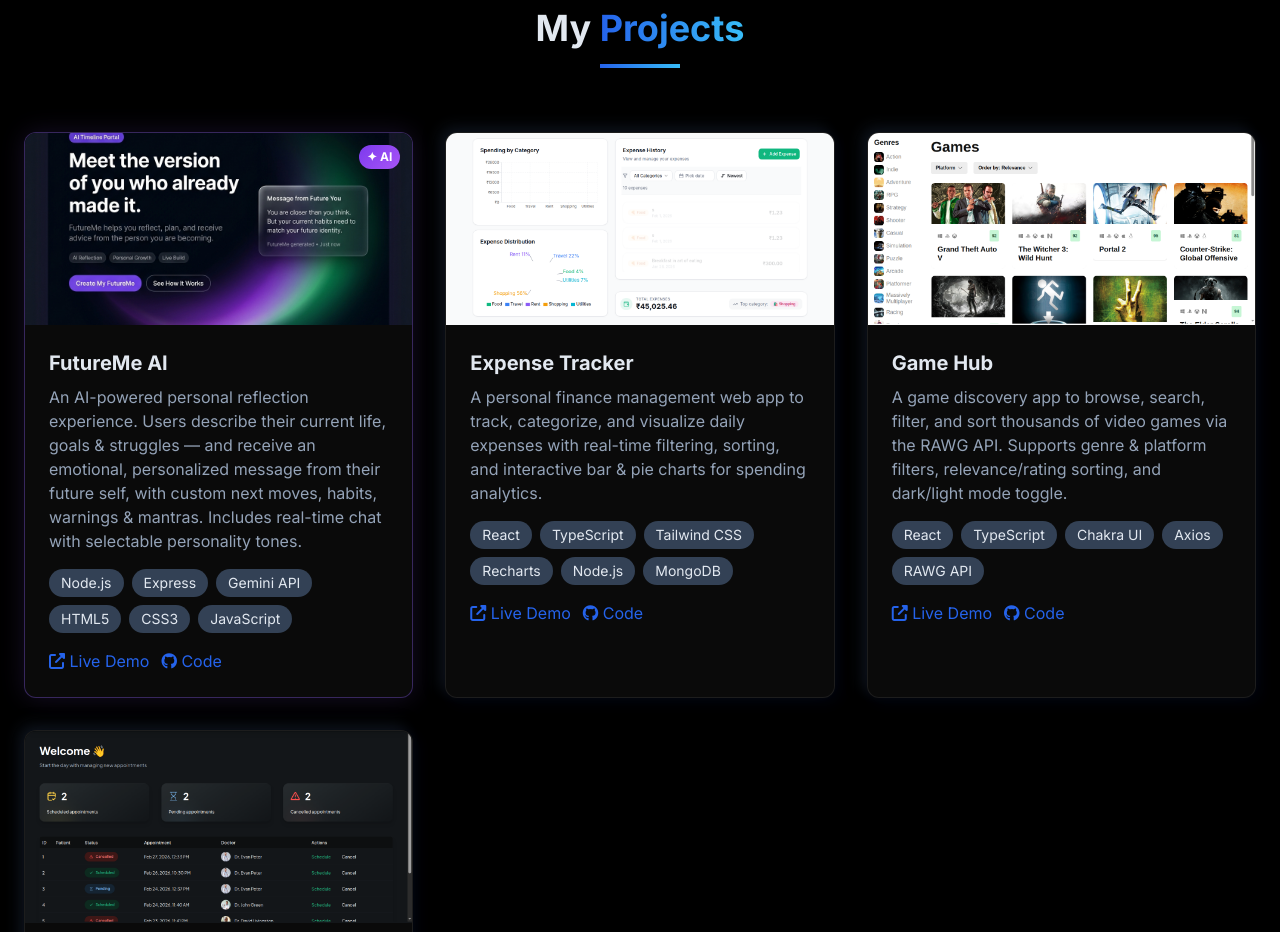
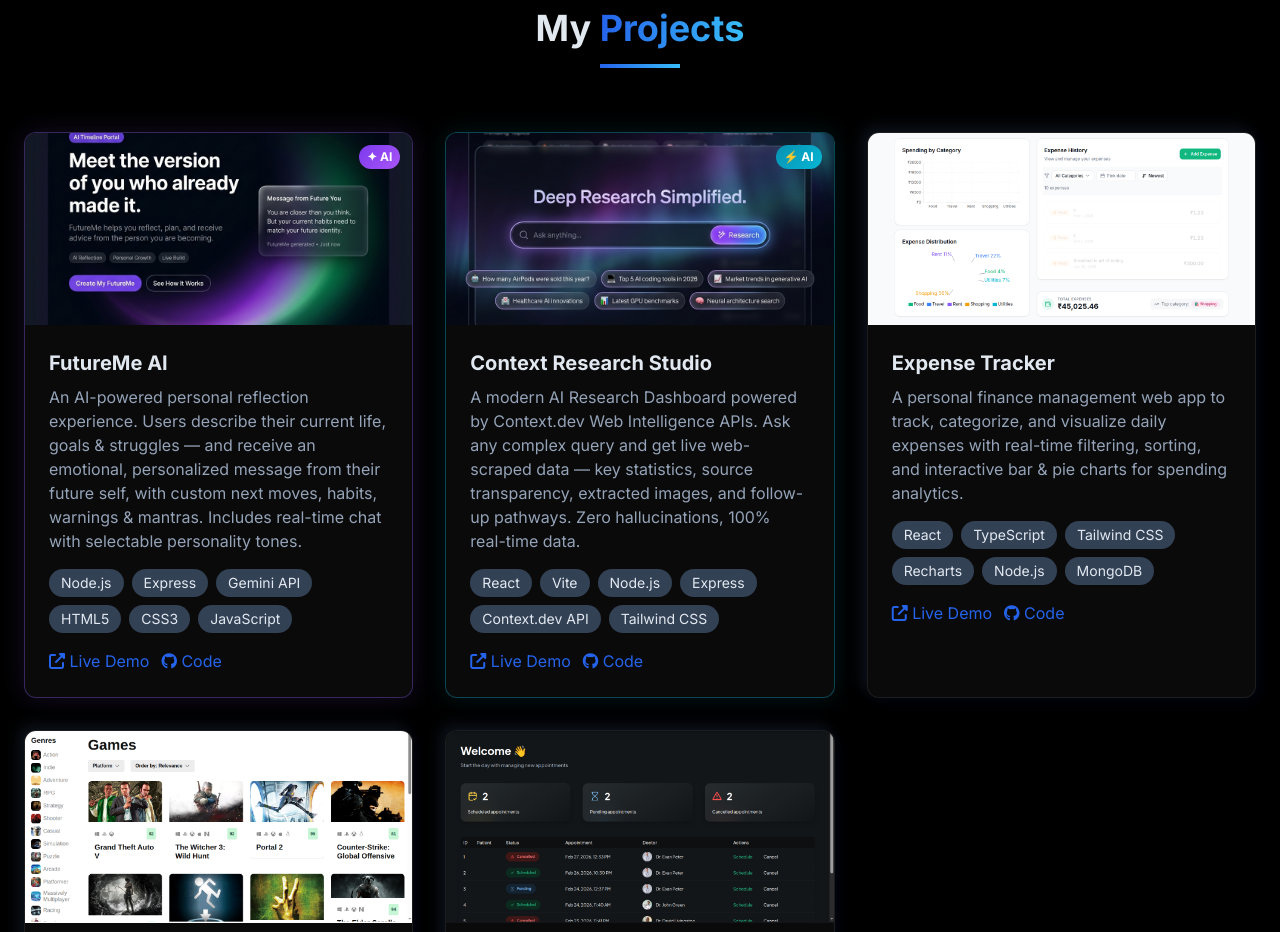
Before and after one commit to RobertBhanuPrasad/portfolio, a plain HTML site: page index.html in a window 1280 px wide. Shown: the part 3880-4812 px from the top of the page. Drawn offline with nearby package versions, Linux system fonts and the light colour scheme.

Commit message:
feat:projects section is updated

```diff
--- a/index.html
+++ b/index.html
@@ -551,7 +551,40 @@
                     </div>
                 </div>
 
-                <!-- Project 1: Expense Tracker -->
+                <!-- Project 1: Context Research Studio -->
+                <div class="project-card rounded-xl overflow-hidden card-hover relative" style="border: 1px solid rgba(6,182,212,0.35); box-shadow: 0 0 24px rgba(6,182,212,0.12);">
+                    <!-- Featured badge -->
+                    <div class="absolute top-3 right-3 z-10 px-2 py-1 rounded-full text-xs font-bold text-white" style="background: linear-gradient(135deg, #0891b2, #06b6d4);">⚡ AI</div>
+                    <div class="h-48 overflow-hidden">
+                        <img src="Images/context-research-studio.png"
+                             alt="Context Research Studio"
+                             class="w-full h-full object-cover transition-transform duration-500 hover:scale-105">
+                    </div>
+                    <div class="p-6">
+                        <h3 class="text-xl font-bold mb-2">Context Research Studio</h3>
+                        <p class="text-muted mb-4">
+                            A modern AI Research Dashboard powered by Context.dev Web Intelligence APIs. Ask any complex query and get live web-scraped data — key statistics, source transparency, extracted images, and follow-up pathways. Zero hallucinations, 100% real-time data.
+                        </p>
+                        <div class="flex flex-wrap gap-2 mb-4">
+                            <span class="px-3 py-1 bg-slate-700 rounded-full text-sm">React</span>
+                            <span class="px-3 py-1 bg-slate-700 rounded-full text-sm">Vite</span>
+                            <span class="px-3 py-1 bg-slate-700 rounded-full text-sm">Node.js</span>
+                            <span class="px-3 py-1 bg-slate-700 rounded-full text-sm">Express</span>
+                            <span class="px-3 py-1 bg-slate-700 rounded-full text-sm">Context.dev API</span>
+                            <span class="px-3 py-1 bg-slate-700 rounded-full text-sm">Tailwind CSS</span>
+                        </div>
+                        <div class="flex space-x-3">
+                            <a href="https://voice-research-agent.vercel.app/" target="_blank" class="text-primary hover:text-secondary">
+                                <i class="fas fa-external-link-alt"></i> Live Demo
+                            </a>
+                            <a href="https://github.com/RobertBhanuPrasad/voice-research-agent" target="_blank" class="text-primary hover:text-secondary">
+                                <i class="fab fa-github"></i> Code
+                            </a>
+                        </div>
+                    </div>
+                </div>
+
+                <!-- Project 2: Expense Tracker -->
                 <div class="project-card rounded-xl overflow-hidden card-hover">
                     <div class="h-48 overflow-hidden">
                         <img src="Images/expense-tracker.png"
```
Also changed, not shown: Images/context-research-studio.png (added).
